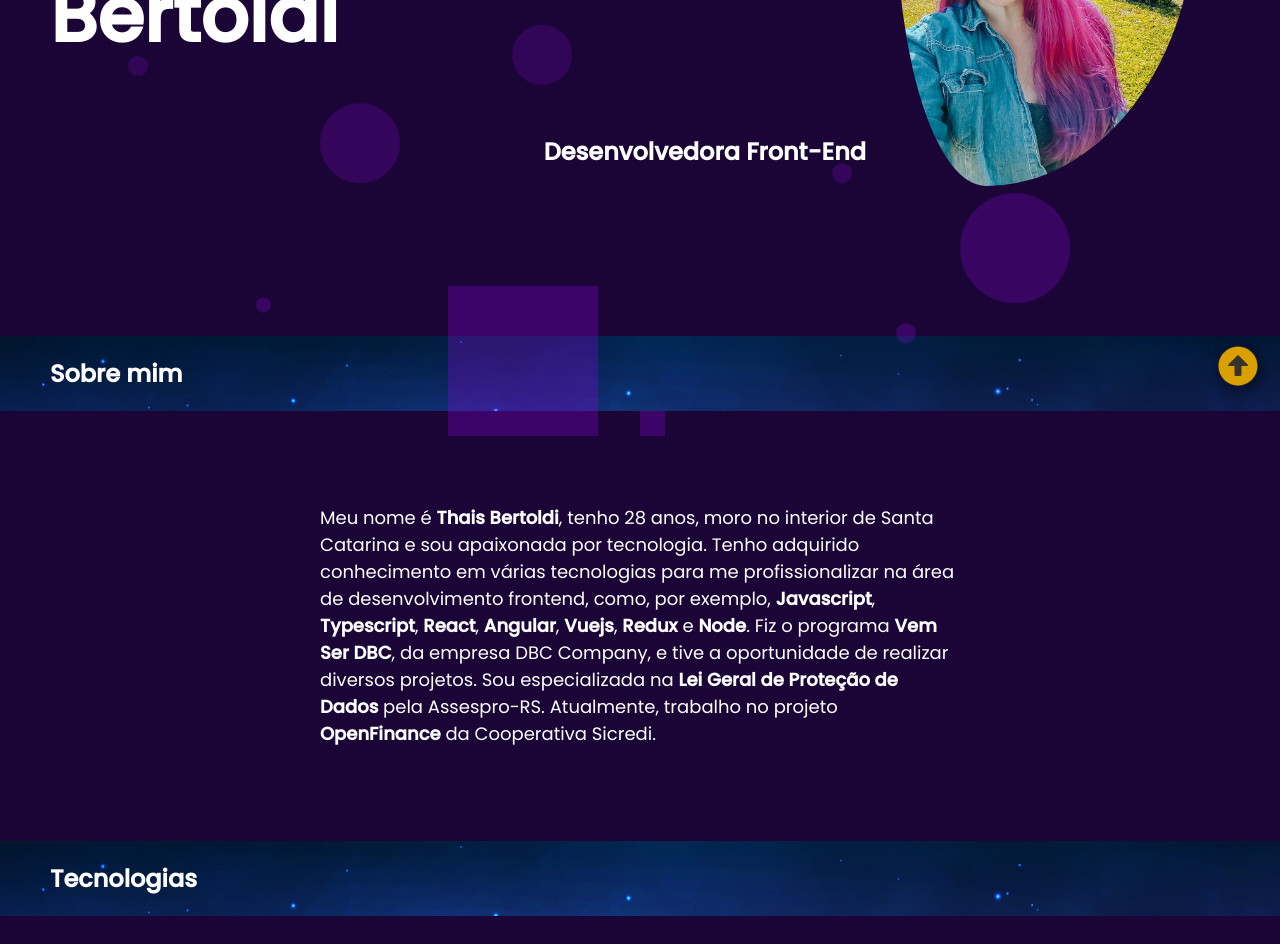
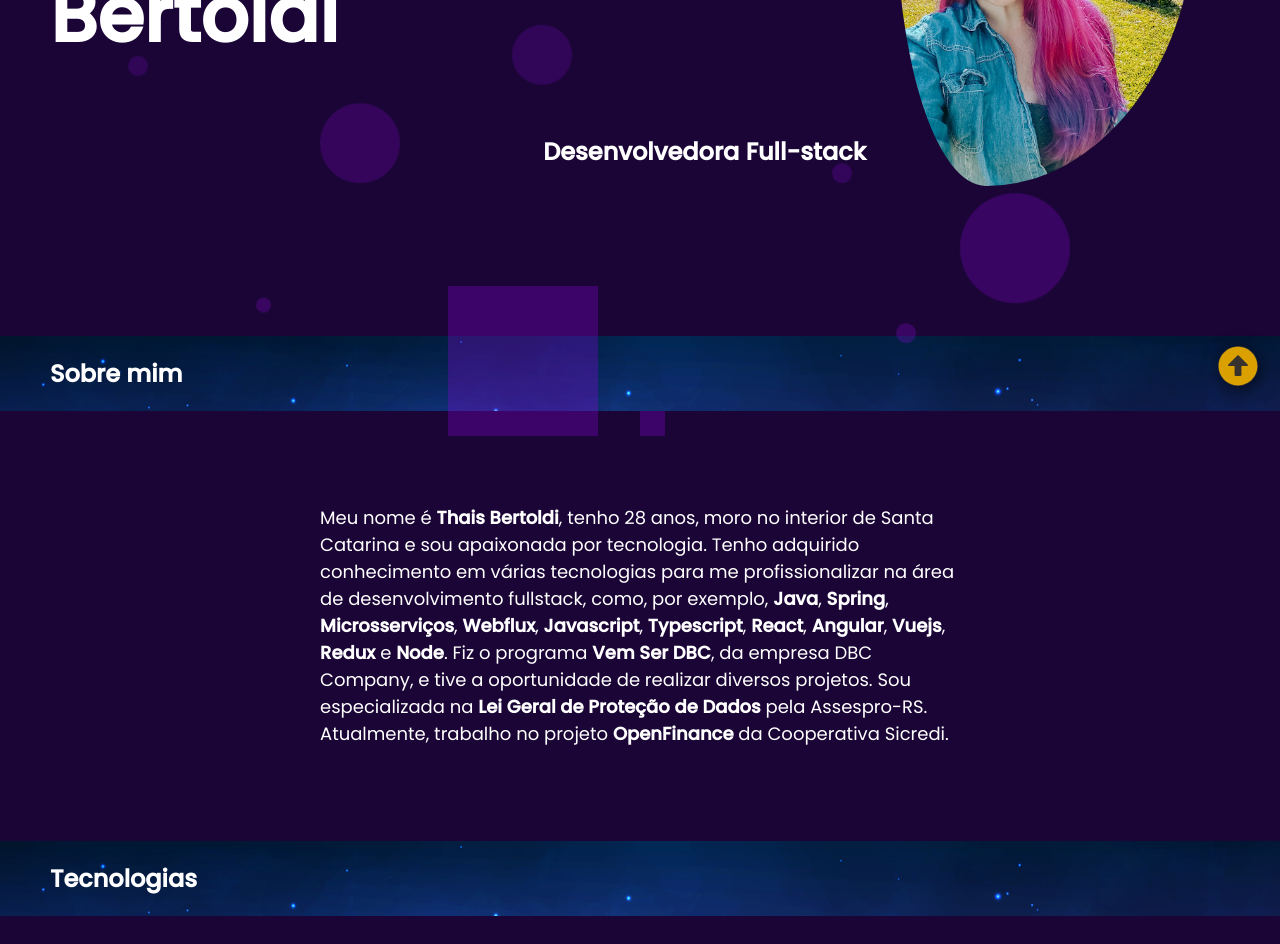
Before and after one commit to thaisBertoldi/portfolio, a React (Create React App) app: page / in a window 1280 px wide. Shown: the part 400-1344 px from the top of the page. Built offline with nearby package versions, Linux system fonts and the light colour scheme.

Commit message:
feat: atualizacao do about

```diff
--- a/src/pages/about/About.tsx
+++ b/src/pages/about/About.tsx
@@ -45,7 +45,7 @@ function About() {
                 Olá, eu sou a Thais Bertoldi
               </motion.h1>
             </TitlePrincipal>
-            <Bio>Desenvolvedora Front-End</Bio>
+            <Bio>Desenvolvedora Full-stack</Bio>
           </DivNameButtons>
           <ImgCustom
             src={meImg}
@@ -64,8 +64,8 @@ function About() {
           Meu nome é <b>Thais Bertoldi</b>, tenho 28 anos, moro no interior de Santa
           Catarina e sou apaixonada por tecnologia. Tenho adquirido conhecimento
           em várias tecnologias para me profissionalizar na área de
-          desenvolvimento frontend, como, por exemplo, <b>Javascript</b>,{" "}
-          <b>Typescript</b>, <b>React</b>, <b>Angular</b>, <b>Vuejs</b>, <b>Redux</b> e{" "}
+          desenvolvimento fullstack, como, por exemplo, <b>Java</b>, <b>Spring</b>, <b>Microsserviços</b>, <b>Webflux</b>,
+          {" "}<b>Javascript</b>, <b>Typescript</b>, <b>React</b>, <b>Angular</b>, <b>Vuejs</b>, <b>Redux</b> e{" "}
           <b>Node</b>. Fiz o programa <b>Vem Ser DBC</b>, da empresa DBC Company, e
           tive a oportunidade de realizar diversos projetos. Sou especializada
           na <b>Lei Geral de Proteção de Dados</b> pela Assespro-RS. Atualmente,
```
